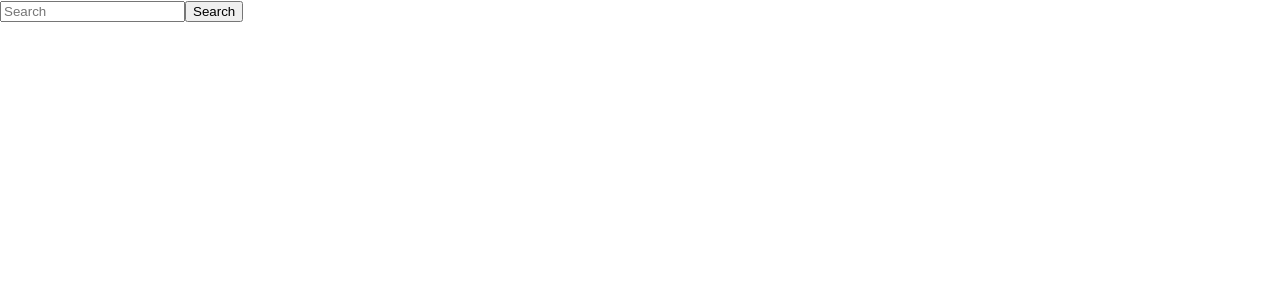
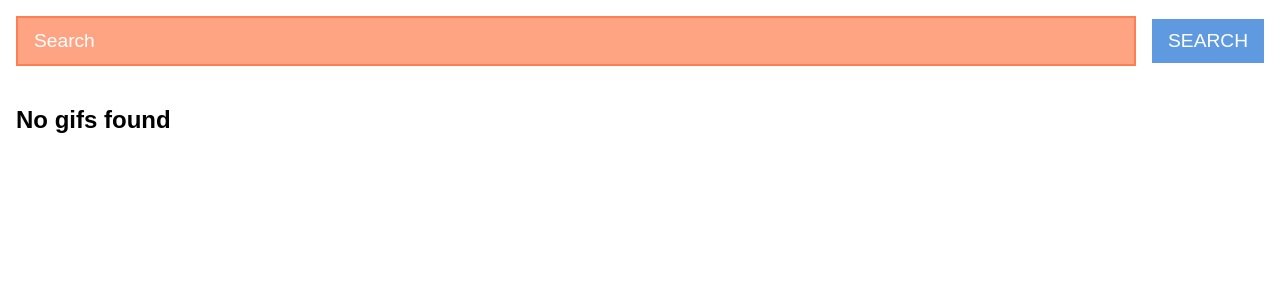
Before and after one commit to RCarr94/giphy-search-bar, a React (Create React App) app: page / in a window 1280 px wide. Shown: the top 300 px of the page. Built offline with nearby package versions, Linux system fonts and the light colour scheme.

Commit message:
finished layout and functionality, placeholder css atm

```diff
--- a/src/App.jsx
+++ b/src/App.jsx
@@ -1,11 +1,31 @@
 import { useState } from 'react';
 import './App.css';
 import SearchBar from './components/SearchBar';
+import GifList from './components/GifList';
 
 export default function App() {
-  const [searchImg, setSearchImg] = useState('');
+  const [searchImgs, setSearchImgs] = useState('');
+  const [gifs, setGifs] = useState([]);
+
+  const searchOptions = {
+    key: '93sHYga5MbpfCx5UT4WjVAQXXqK4XP9Y',
+    api: 'https://api.giphy.com/v1/gifs/search'
+  };
+
+function getGifs(searchImgs) {
+  const url = `${searchOptions.api}?api_key=${searchOptions.key}&q=${searchImgs}`;
+
+  fetch(url)
+    .then((res) => res.json())
+    .then((res) => {
+      setGifs(res.data);
+    })
+}
 
   return (
-    <SearchBar searchImg={searchImg} setSearchImg={setSearchImg}/>
+    <>
+    <SearchBar searchImgs={searchImgs} setSearchImgs={setSearchImgs} getGifs={getGifs}/>
+    <GifList gifs={gifs}/>
+    </>
   );
 }
--- a/src/components/GifList.jsx
+++ b/src/components/GifList.jsx
@@ -0,0 +1,15 @@
+import GifListItem from './GifListItem';
+
+export default function GifList({ gifs }) {
+
+  if (!gifs.length) {
+    return(
+      <h2>No gifs found</h2>
+    )};
+
+  return(
+    <div>
+      <GifListItem gifs={gifs}/>
+    </div>
+  )
+}
--- a/src/components/GifListItem.jsx
+++ b/src/components/GifListItem.jsx
@@ -0,0 +1,12 @@
+
+export default function GifListItem({ gifs }) {
+  return (
+    <div className="gallery">
+      {gifs.map((gif) => (
+        <div key={gif.id} className="gif">
+          <img src={gif.images.downsized_large.url} alt={gif.title} />
+        </div>
+      ))}
+    </div>
+  );
+}
--- a/src/components/SearchBar.jsx
+++ b/src/components/SearchBar.jsx
@@ -1,25 +1,25 @@
 
-export default function SearchBar({ searchImg, setSearchImg }) {
+export default function SearchBar({ searchImgs, setSearchImgs, getGifs }) {
 
   function handleSubmit(evt) {
     evt.preventDefault();
-    // to be finished with function passing searchImg to app
+    getGifs(searchImgs);
   }
 
   function handleChange(evt) {
-    setSearchImg(evt.target.value);
+    setSearchImgs(evt.target.value);
   }
 
   return(
     <div>
-      <form onSubmit={handleSubmit}>
+      <form onSubmit={handleSubmit} className="form-horizontal">
         <input
          type="text"
          placeholder="Search"
-         name="searchImg"
+         name="searchImgs"
          required
          onChange={handleChange}
-         value={searchImg}
+         value={searchImgs}
         />
         <button type="submit">Search</button>
       </form>
--- a/src/index.css
+++ b/src/index.css
@@ -1,13 +1,145 @@
-body {
-  margin: 0;
-  font-family: -apple-system, BlinkMacSystemFont, 'Segoe UI', 'Roboto', 'Oxygen',
-    'Ubuntu', 'Cantarell', 'Fira Sans', 'Droid Sans', 'Helvetica Neue',
-    sans-serif;
-  -webkit-font-smoothing: antialiased;
-  -moz-osx-font-smoothing: grayscale;
+/* Set box-sizing for all elements */
+*,
+:after,
+:before {
+  box-sizing: border-box;
 }
 
-code {
-  font-family: source-code-pro, Menlo, Monaco, Consolas, 'Courier New',
-    monospace;
+/* Create color variables */
+:root {
+  --primary: #5f9ae0;
+  --secondary: #ff7f50;
+  --secondary-light: #ffa483;
+  --white: #fff;
+  --muted: #949494;;
 }
+header {
+  display: flex;
+  flex-direction: column;
+  justify-content: space-between;
+  padding: 1rem 0;
+}
+
+h1,
+p {
+  margin: 0;
+}
+
+.muted {
+  color: var(--muted);
+}
+/* Remove the body margin */
+body {
+  font-family: sans-serif;
+  line-height: 1.5;
+  margin: 0;
+  padding: 0 1rem;
+}
+
+/* Style the button and tell it not to grow */
+button {
+  background-color: var(--primary);
+  border: 0;
+  color: var(--white);
+  flex-grow: 0;
+  font-size: 1.2rem;
+  line-height: 1;
+  padding: 0.75rem 1rem;
+  text-transform: uppercase;
+}
+
+/* Add some margin on the left of any buttons
+that follow another button or an input */
+button + button,
+input + button {
+  margin-left: 2px;
+}
+
+form {
+  padding: 1rem 0;
+}
+
+/* Style the input and tell it to grow */
+input {
+  background-color: var(--secondary-light);
+  border: 2px solid var(--secondary);
+  color: var(--white);
+  flex-grow: 1;
+  font-size: 1.2rem;
+  padding: 0.75rem 1rem;
+  width: 100%;
+}
+
+/* Set the color of the placeholder text */
+input::placeholder {
+  color: var(--white);
+}
+
+/* Change the background of the input when
+it is focused or hovered and remove its
+default outline */
+input:focus,
+input:hover {
+  background-color: var(--secondary);
+  outline: 0;
+}
+
+/* Apply flex to the form */
+.form-horizontal {
+  align-items: center;
+  display: flex;
+}
+
+img {
+  margin-bottom: 1rem;
+  width: 100%;
+}
+
+.brand {
+  align-items: center;
+  display: flex;
+  width: auto;
+}
+
+.brand img {
+  height: 2rem;
+  margin: 0 0.5rem 0 0;
+  width: auto;
+}
+
+.brand h1 {
+  font-weight: 200;
+  letter-spacing: -1px;
+  margin-right: 1rem;
+  white-space: nowrap;
+}
+
+/* Add a media query to add more space between
+the button and input when the browser is at least
+600px wide */
+@media (min-width: 600px) {
+  button + button,
+  input + button {
+    margin-left: 1rem;
+  }
+
+  .gallery {
+    column-count: 2;
+  }
+}
+
+@media (min-width: 1000px) {
+  .gallery {
+    column-count: 3;
+  }
+  header {
+    align-items: center;
+    flex-direction: row;
+  }
+}
+
+@media (min-width: 1400px) {
+  .gallery {
+    column-count: 4;
+  }
+}
```
